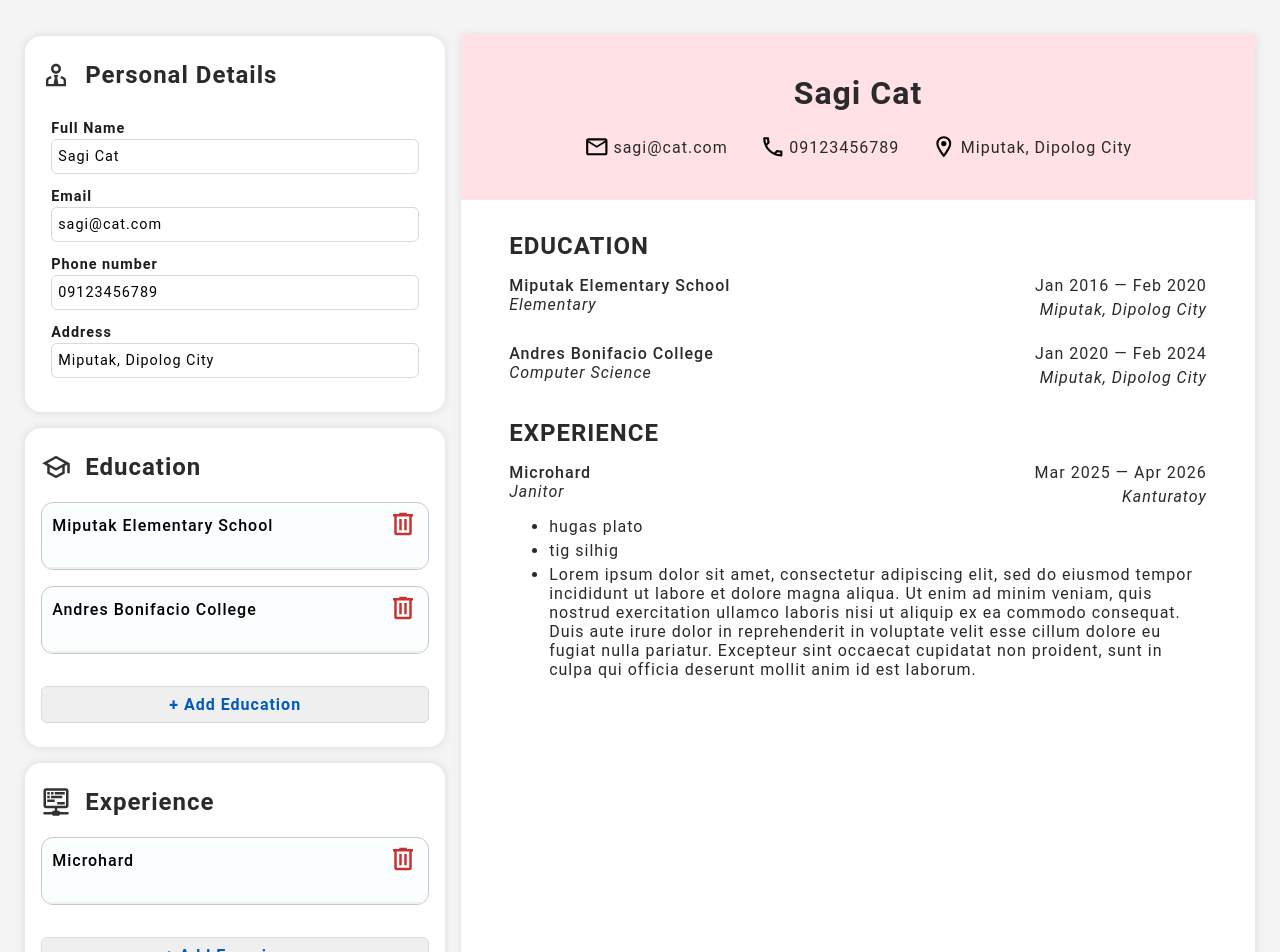
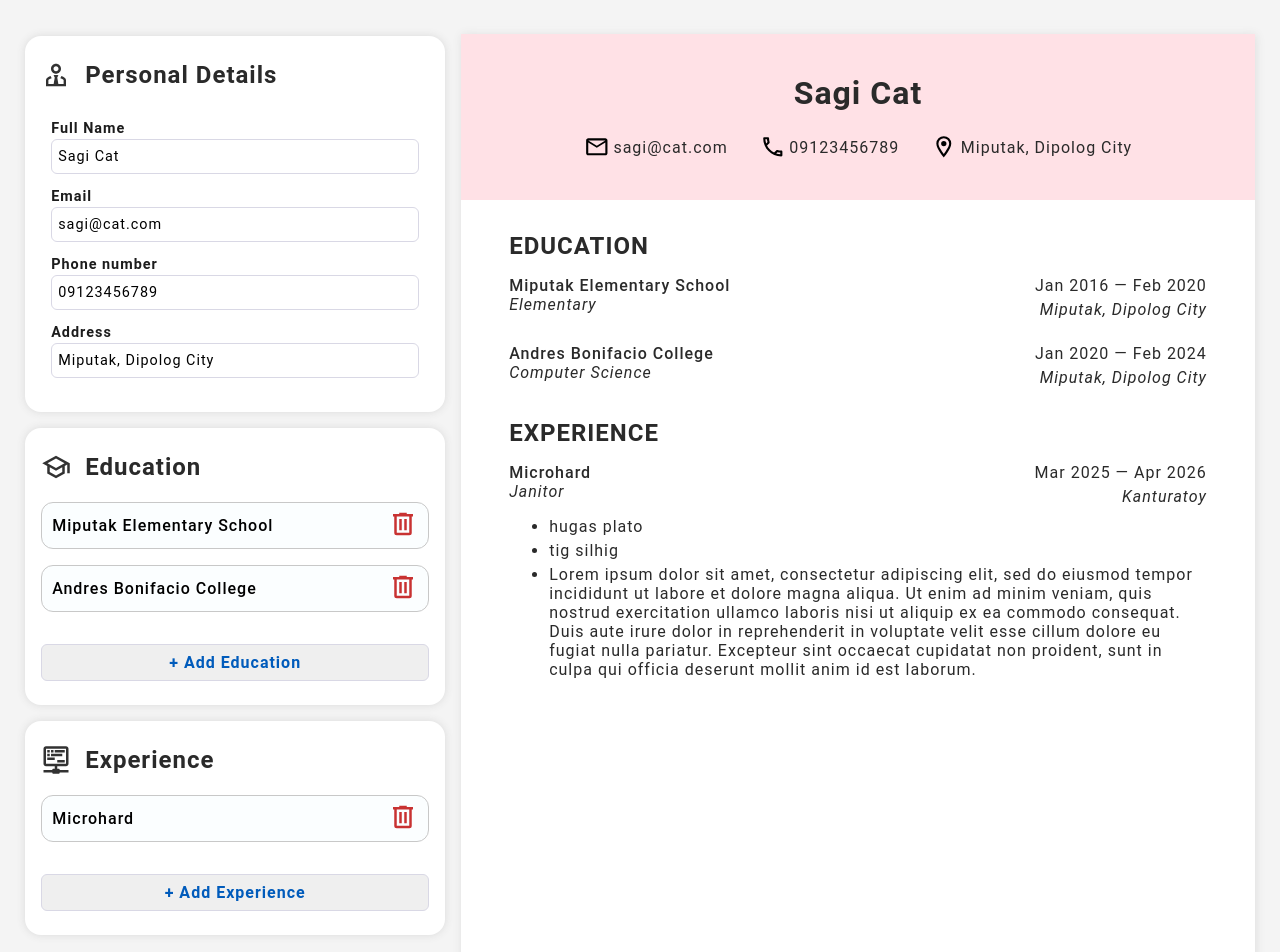
Before and after one commit to etanyosef/cv-application, a React (Vite) app: page / in a window 1280 px wide. Shown: the top 952 px of the page. Built offline with nearby package versions, Linux system fonts and the light colour scheme.

Commit message:
remove br and hr

```diff
--- a/src/components/sidebar/forms/EducationForm.jsx
+++ b/src/components/sidebar/forms/EducationForm.jsx
@@ -77,8 +77,6 @@ export default function EducationForm({
 
                 </div>
             ) : null}
-            <br />
-            <hr />
         </>
     )
 }
--- a/src/components/sidebar/forms/ExperienceForm.jsx
+++ b/src/components/sidebar/forms/ExperienceForm.jsx
@@ -94,15 +94,13 @@ export default function ExperienceForm({
                             ></textarea> */}
                             {responsibilitiesList}
                         </div>
+                        <button
+                            className="form-button"
+                            onClick={e => addResponsibility(experience.id, e)}
+                        >+ Add Responsibility</button>
                     </form>
-                    <button
-                        className="form-button"
-                        onClick={() => addResponsibility(experience.id)}
-                    >+ Add Responsibility</button>
                 </div>
             ) : null}
-            <br />
-            <hr />
         </>
     )
 }
```
